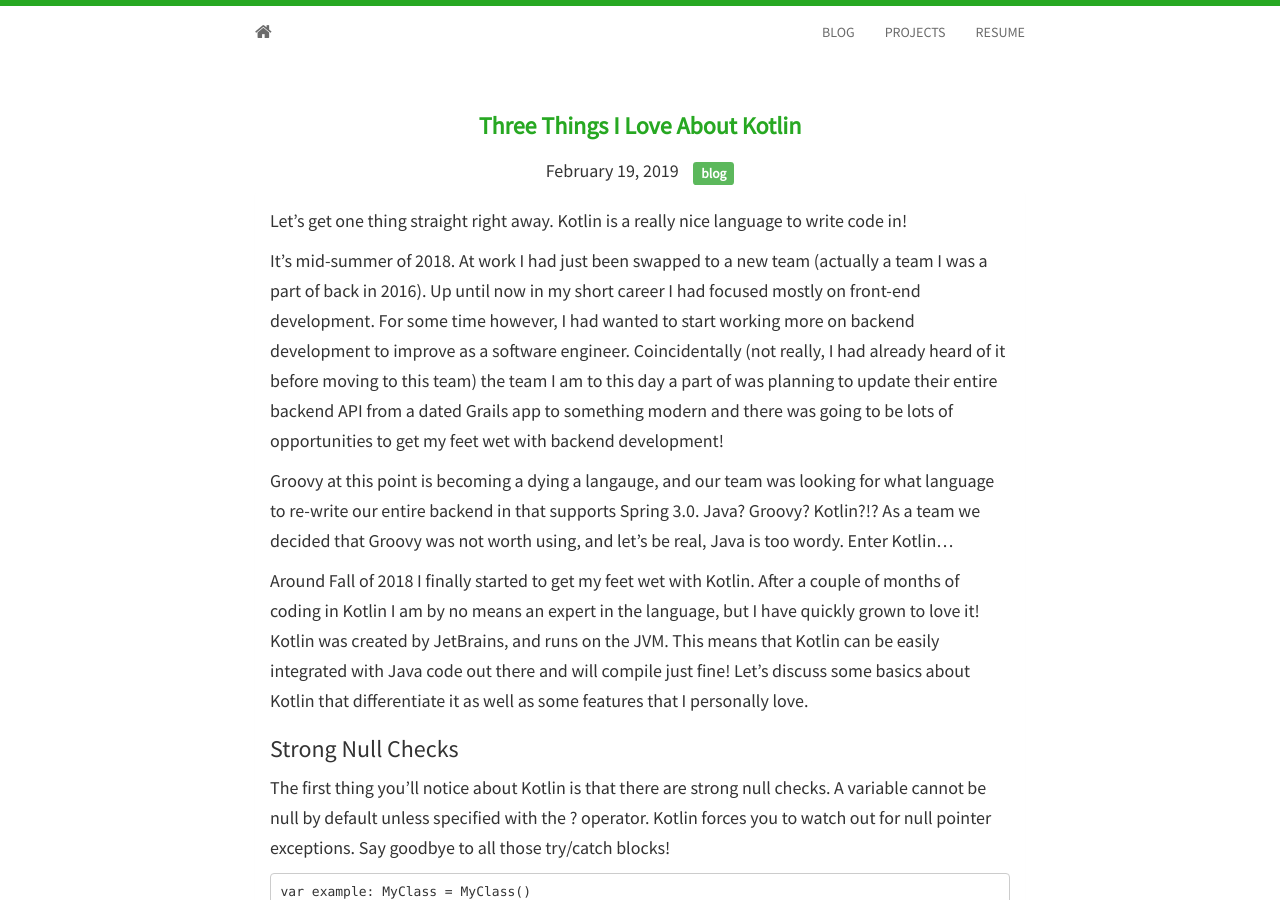
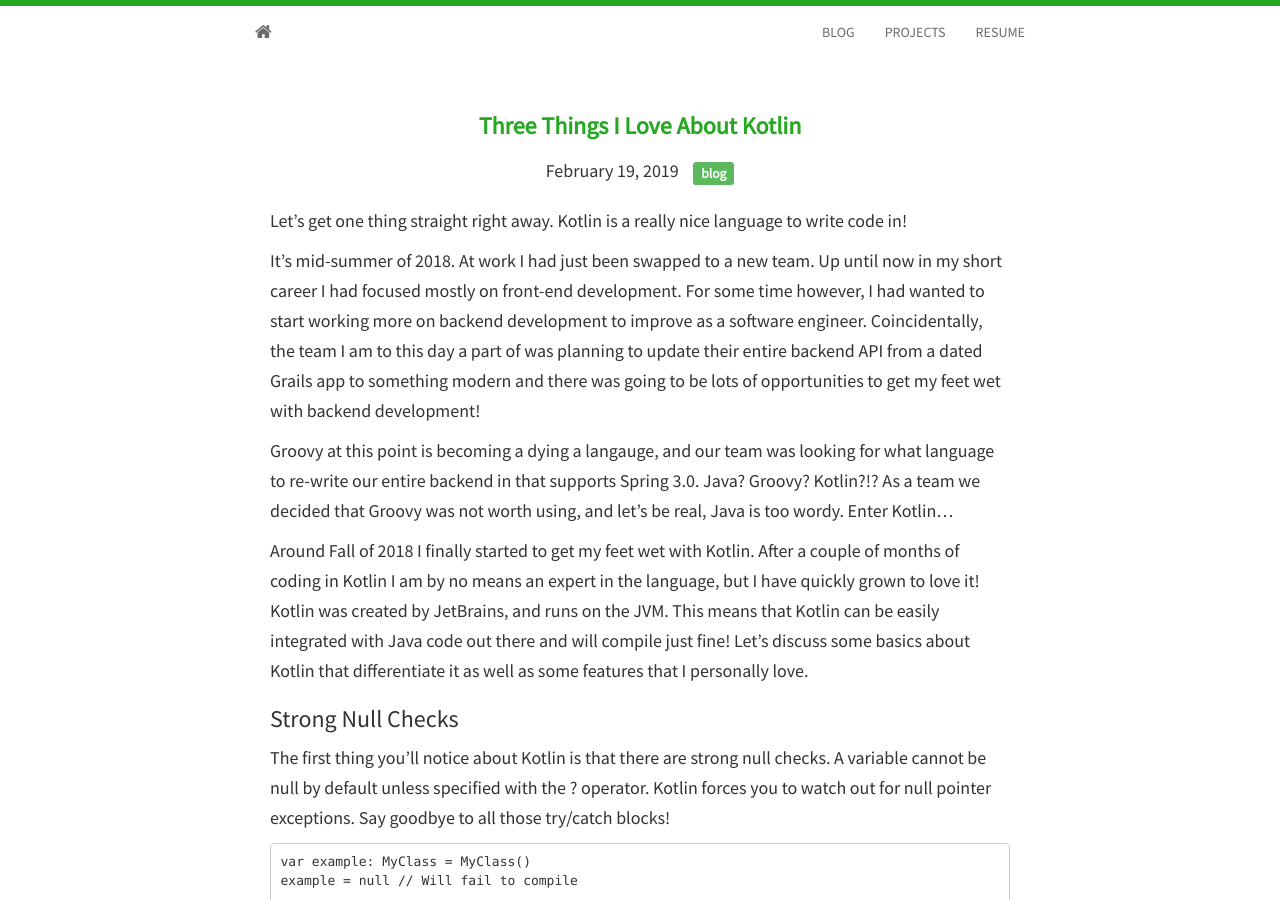
Before and after one commit to julianviso/jvsite, a Jekyll site: the page built from _posts/2019-02-19-three-things-i-love-about-kotlin.md, in a window 1280 px wide and 900 px high. Built offline with Jekyll 4.4.1, drawn with Linux system fonts in a browser that asks for light colours; nearby versions of some CDN libraries; Markdown is read by kramdown in place of the engine named in the settings.

Commit message:
Minor blog edits

````diff
--- a/_posts/2019-02-19-three-things-i-love-about-kotlin.md
+++ b/_posts/2019-02-19-three-things-i-love-about-kotlin.md
@@ -7,11 +7,15 @@ tags: [blog]
 
 Let's get one thing straight right away. Kotlin is a really nice language to write code in!
 
-It's mid-summer of 2018. At work I had just been swapped to a new team (actually a team I was a part of back in 2016). Up until now in my short career I had focused mostly on front-end development. For some time however, I had wanted to start working more on backend development to improve as a software engineer. Coincidentally (not really, I had already heard of it before moving to this team) the team I am to this day a part of was planning to update their entire backend API from a dated Grails app to something modern and there was going to be lots of opportunities to get my feet wet with backend development!
+
+It's mid-summer of 2018. At work I had just been swapped to a new team. Up until now in my short career I had focused mostly on front-end development. For some time however, I had wanted to start working more on backend development to improve as a software engineer. Coincidentally, the team I am to this day a part of was planning to update their entire backend API from a dated Grails app to something modern and there was going to be lots of opportunities to get my feet wet with backend development!
+
 
 Groovy at this point is becoming a dying a langauge, and our team was looking for what language to re-write our entire backend in that supports Spring 3.0. Java? Groovy? Kotlin?!? As a team we decided that Groovy was not worth using, and let's be real, Java is too wordy. Enter Kotlin...
 
+
 Around Fall of 2018 I finally started to get my feet wet with Kotlin. After a couple of months of coding in Kotlin I am by no means an expert in the language, but I have quickly grown to love it! Kotlin was created by JetBrains, and runs on the JVM. This means that Kotlin can be easily integrated with Java code out there and will compile just fine! Let's discuss some basics about Kotlin that differentiate it as well as some features that I personally love.
+
 
 ### Strong Null Checks
 The first thing you'll notice about Kotlin is that there are strong null checks. A variable cannot be null by default unless specified with the ? operator. Kotlin forces you to watch out for null pointer exceptions. Say goodbye to all those try/catch blocks!
@@ -25,12 +29,15 @@ var workingExample = null //will compile
 
 ```
 
+
 Variables can be set using var or val, with var being modifiable while val isn't. Ok, this really isn't something that I love or hate but I just wanted to point out real quick.
+
 
 ```
     val a: String = "julian" // val is immutable
     var b: Int = 8 // var is modifiable
 ```
+
 
 ### When
 Ok, back to actual things I love about Kotlin, there's when. We've all used switch statements before. Kotlin has their own version of Switch which is way more readable and I now try to incorporate it perhaps too much these days. There are tons of ways you can use when but here are two examples showing it.
@@ -91,10 +98,13 @@ public class Movie {
 }
 ```
 
+
 Just writing that was enough to make me lazy halfway through creating a simple class that stores 2 fields of data for a movie. Luckily, in Kotlin we can do this all in a single line!
+
 
 ```
 data class Movie(val name: String, val director: String)
 ```
 
+
 That's literally it! With this Kotlin will generate the rest for us. We also get a copy() for free alongside toString(), equals(), and hashCode().
````
Also changed, not shown: 2 other files.
